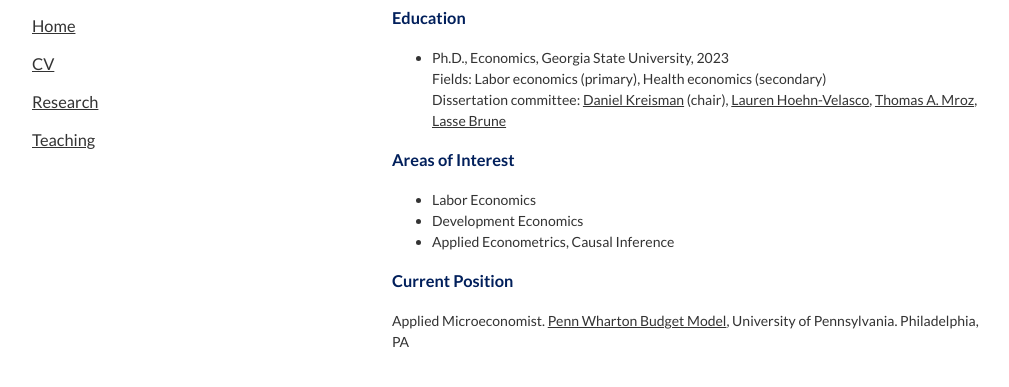
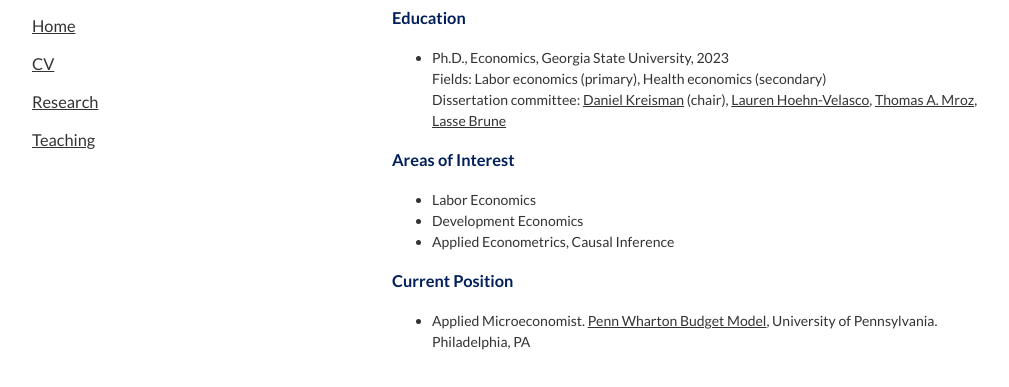
Before and after one commit to jesusvillero/jesusvillero.github.io, a plain HTML site: page cv.html in a window 1280 px wide. Shown: the part 133-520 px from the top of the page, without its empty margins (128-1137 px from the left). Drawn offline with Linux system fonts and the light colour scheme.

Commit message:
Update cv.html

```diff
--- a/cv.html
+++ b/cv.html
@@ -109,8 +109,8 @@
 </ul>
 
 <h3>Current Position</h3>
-<p>
-    Applied Microeconomist. <a href="https://budgetmodel.wharton.upenn.edu"> Penn Wharton Budget Model</a>, University of Pennsylvania. Philadelphia, PA</p>
-
+<ul>
+<li>Applied Microeconomist. <a href="https://budgetmodel.wharton.upenn.edu"> Penn Wharton Budget Model</a>, University of Pennsylvania. Philadelphia, PA</li>
+</ul>
 </body>
 </html>
```
